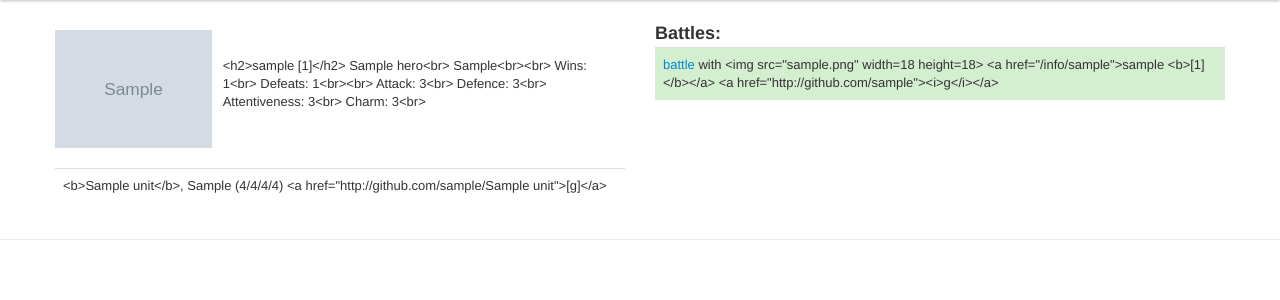
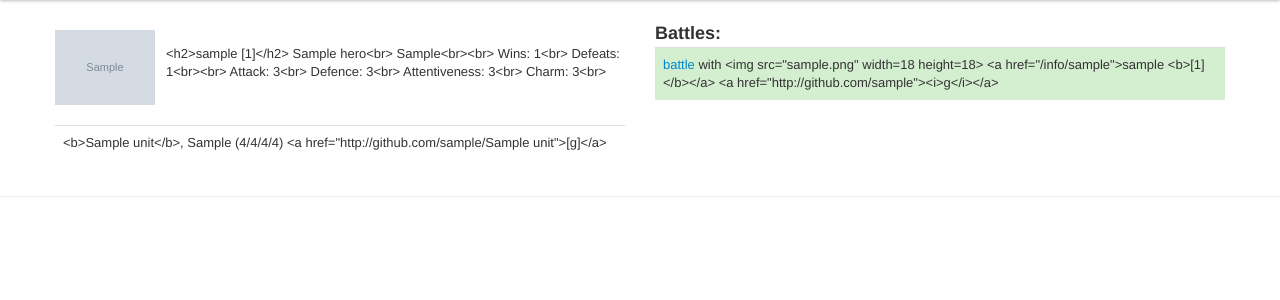
Before and after one commit to vlad-khramov/hgh, a Django app: a page that uses templates/main/battle/hero_info.html in a window 1280 px wide. Shown: the part 40-340 px from the top of the page. Run offline with Django 3.2, Linux system fonts and the light colour scheme; tables that the repository leaves empty hold one stand-in row (values such as "Sample post"); grey boxes marked "Sample" are stand-in pictures; parts of the project's set-up code (start-up, migrations or seed data) failed here and were passed over; some libraries are stand-ins or nearby versions.

Commit message:
fix width of avatar in battle

```diff
--- a/templates/main/battle/hero_info.html
+++ b/templates/main/battle/hero_info.html
@@ -1,8 +1,10 @@
 {% load hero_main_info %}
 <table>
     <tr>
-        <td style="vertical-align: top;padding: 10px 10px 0 0">
-            <img src="{{ hero.avatar_url }}">
+        <td style="vertical-align: top;padding: 10px 10px 0 0;">
+            <div style="width:100px;">
+                <img src="{{ hero.avatar_url }}">
+            </div>
         </td>
         <td>
             {% hero_main_info hero %}
```
